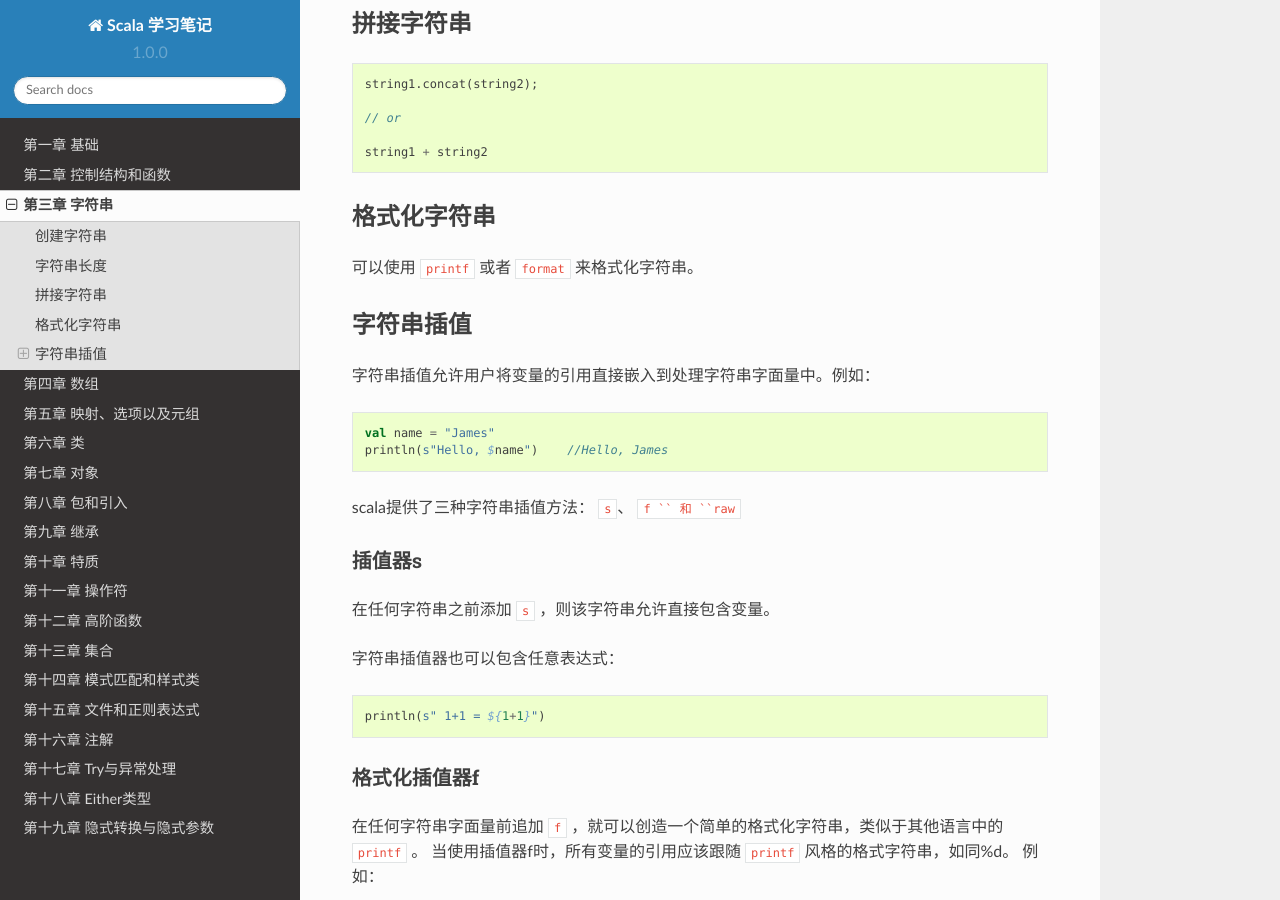
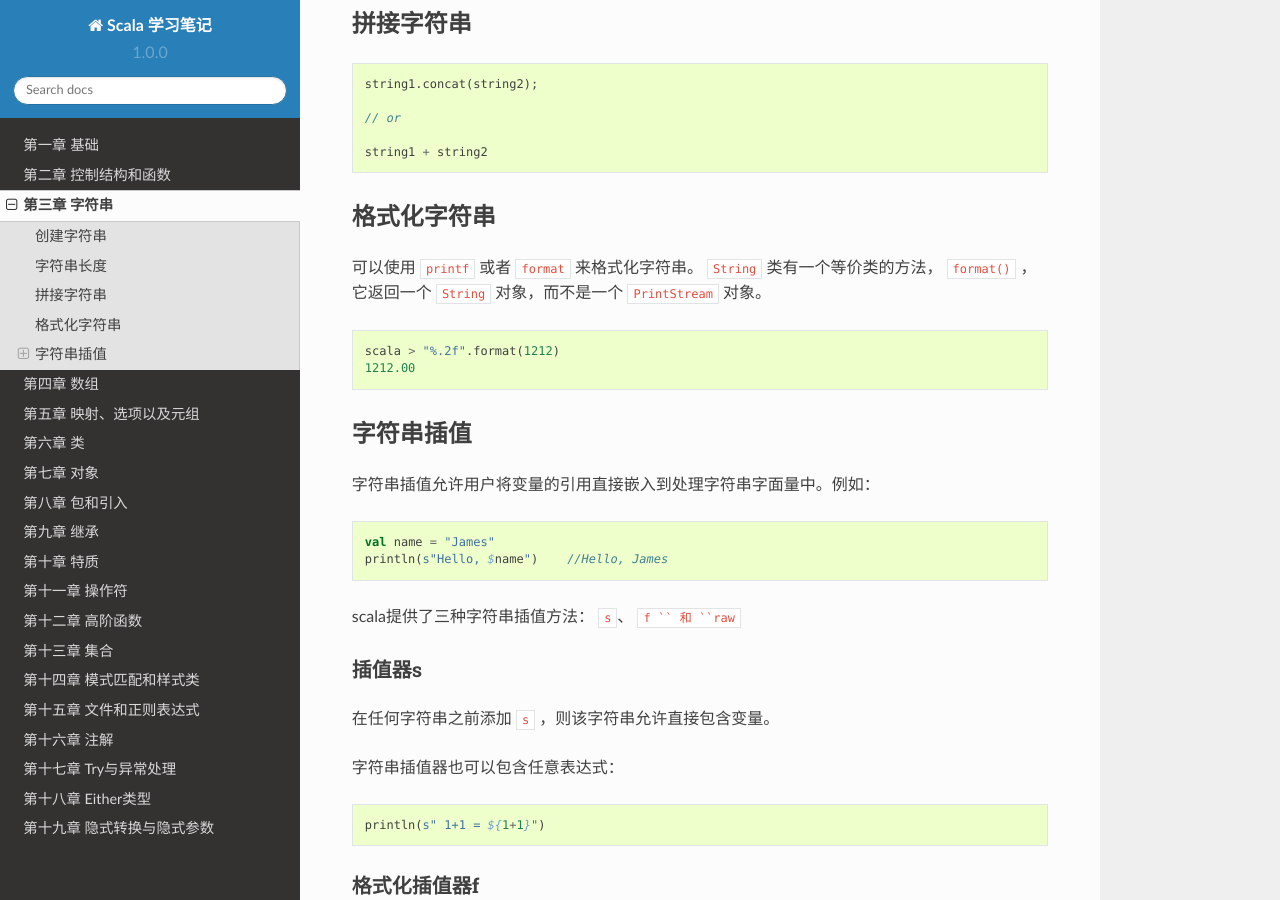
Before and after one commit to nummy/learning-scala, a Sphinx documentation site: the page built from source/chapter/chapter03.rst, in a window 1280 px wide and 900 px high, scrolled down 729 px. Built offline with Sphinx 7.4.7 and the Read the Docs theme 2.0.0, drawn with Linux system fonts in a browser that asks for light colours.

Commit message:
Update chapter03.rst

```diff
--- a/source/chapter/chapter03.rst
+++ b/source/chapter/chapter03.rst
@@ -53,8 +53,12 @@
 格式化字符串
 -------------
 
-可以使用 ``printf`` 或者 ``format`` 来格式化字符串。
+可以使用 ``printf`` 或者 ``format`` 来格式化字符串。 ``String`` 类有一个等价类的方法， ``format()`` ，它返回一个 ``String`` 对象，而不是一个 ``PrintStream`` 对象。
 
+.. code-block:: scala
+
+	scala > "%.2f".format(1212)
+	1212.00
 
 ----------
 字符串插值
```
